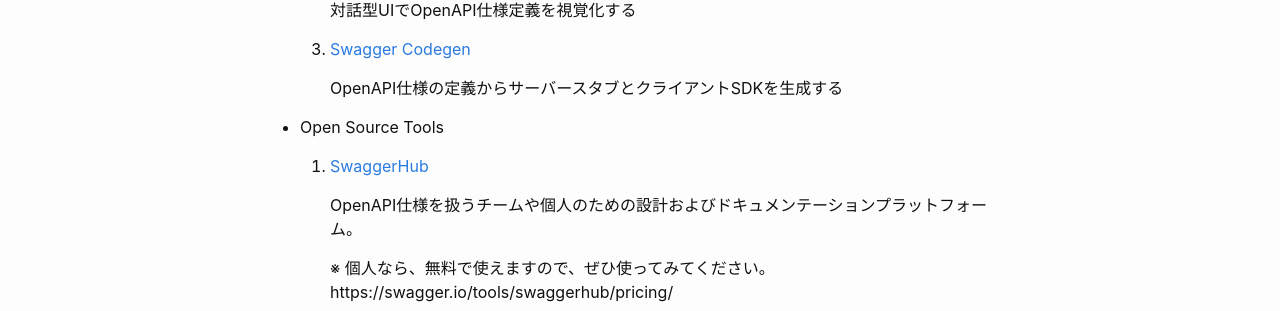
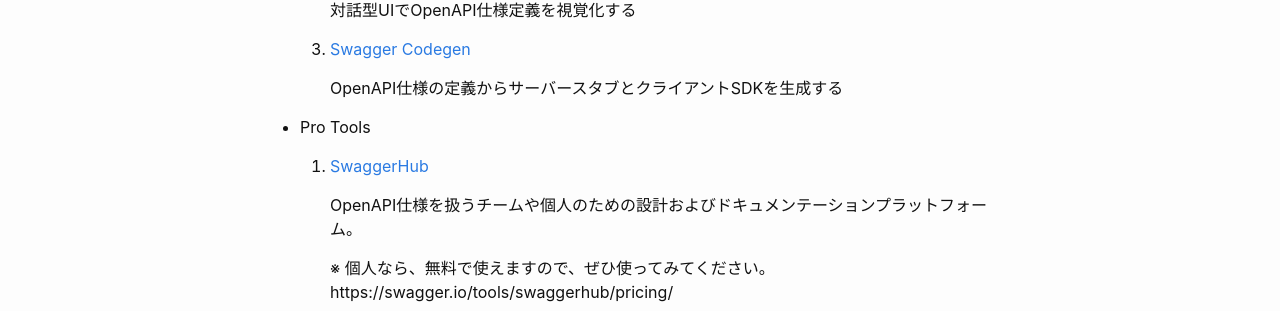
Before and after one commit to gekal/gekal.github.io, a Jekyll site: the page built from _posts/2019-01-11-open-api-spec.markdown, in a window 1280 px wide. Shown: the part 682-993 px from the top of the page. Built offline with Jekyll 4.4.1, drawn with Linux system fonts in a browser that asks for light colours.

Commit message:
微修正

```diff
--- a/_posts/2019-01-11-open-api-spec.markdown
+++ b/_posts/2019-01-11-open-api-spec.markdown
@@ -28,7 +28,7 @@
 
         OpenAPI仕様の定義からサーバースタブとクライアントSDKを生成する
 
-- Open Source Tools
+- Pro Tools
 
     1. [SwaggerHub](https://app.swaggerhub.com)
 
```
